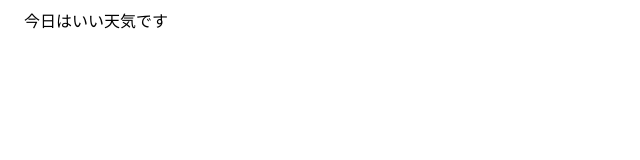
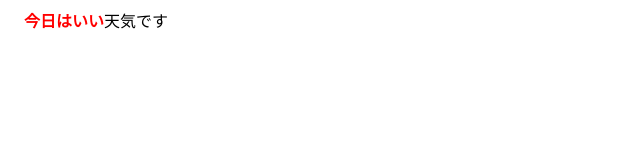
Before and after one commit to 251205123-creator/20260427, a plain HTML site: page index.html in a window 1280 px wide. Shown: the full height of the page, 0-640 px from the left. Drawn offline with Linux system fonts and the light colour scheme.

Commit message:
Update index.html

```diff
--- a/index.html
+++ b/index.html
@@ -5,6 +5,6 @@
       <title>タイトル</title>
     </head>
     </body>
-    　今日はいい天気です
+    　<strong style="color: red;">今日はいい</strong>天気です
     </body>
   </html>
```
